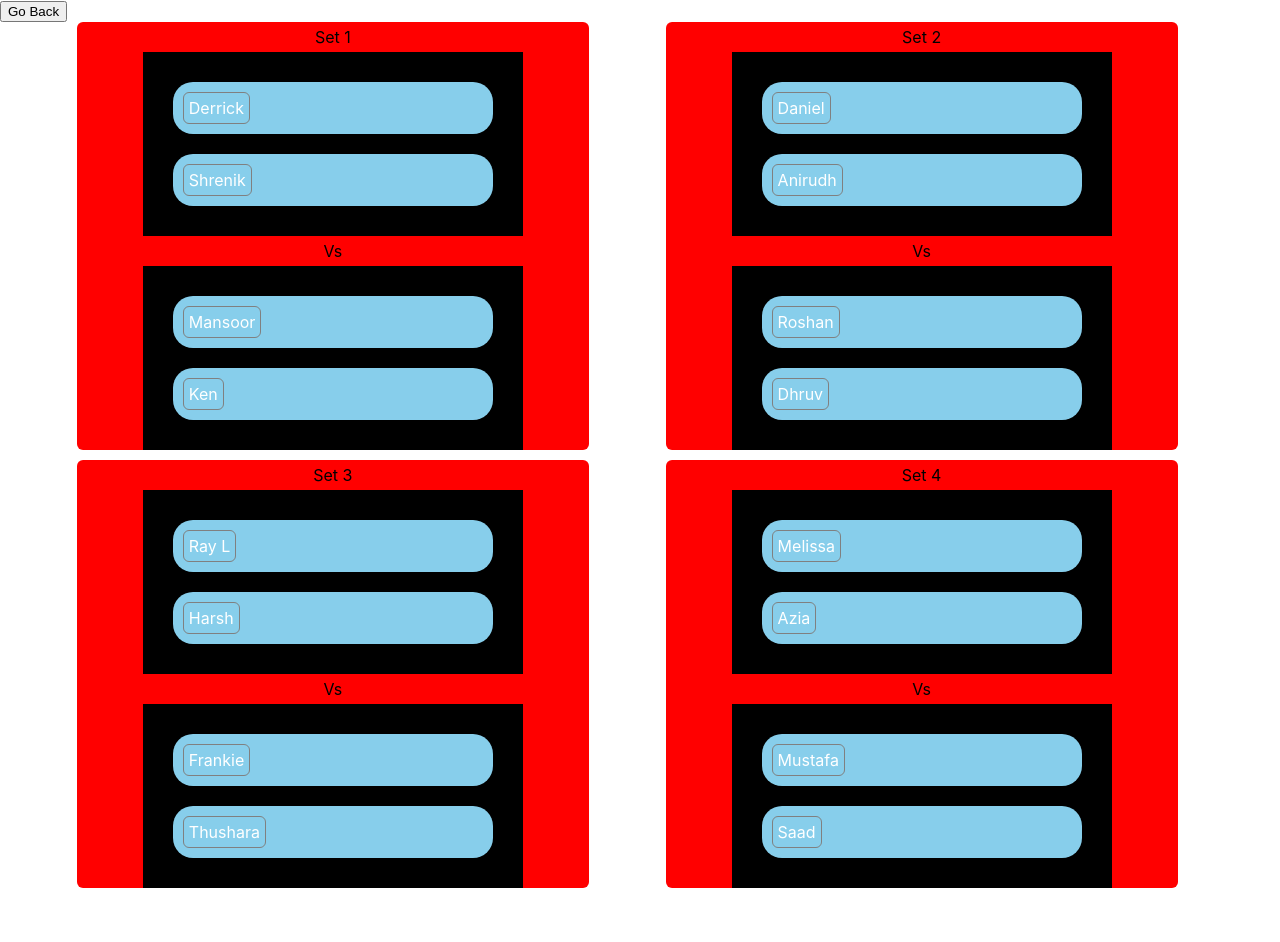
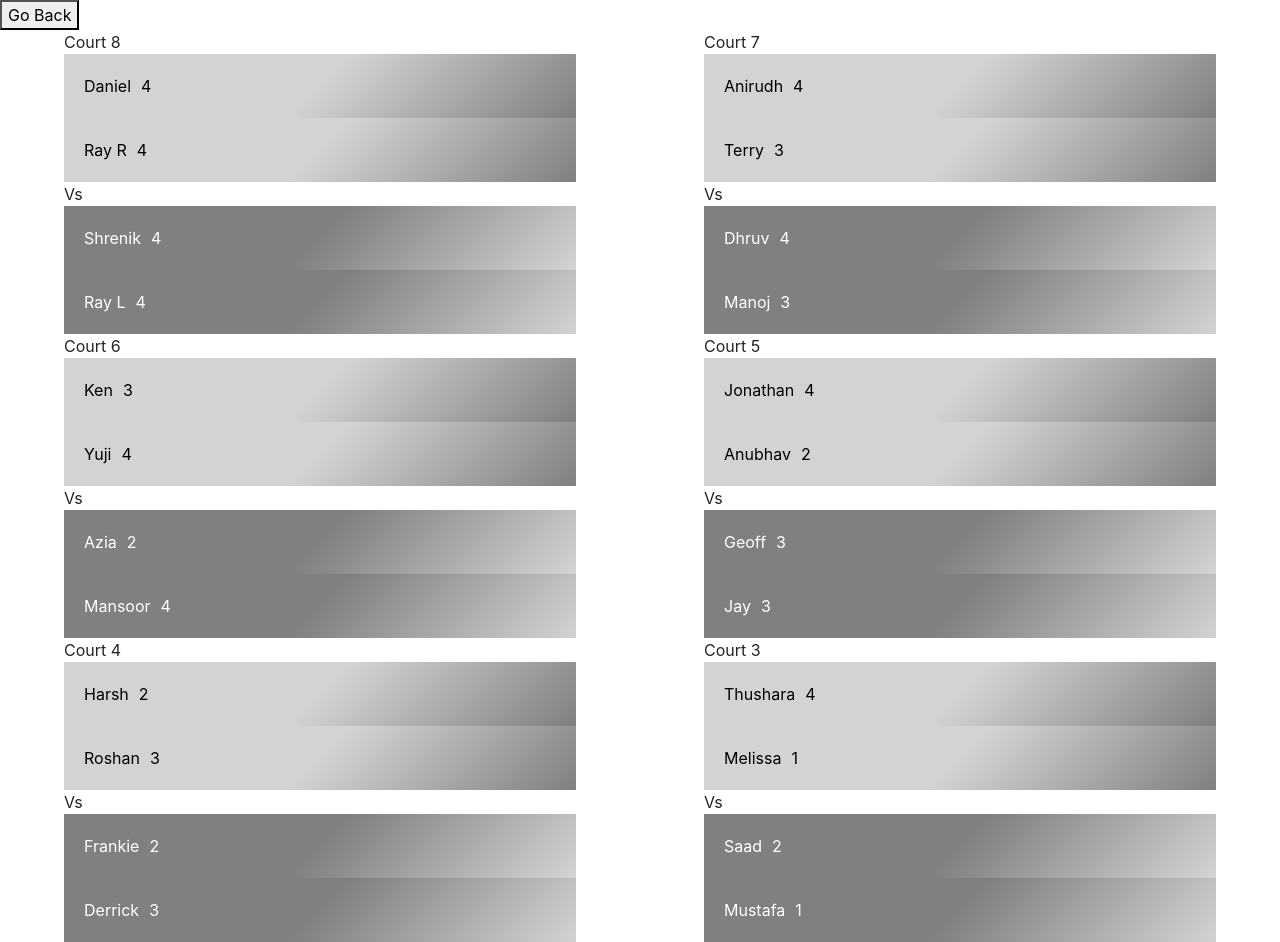
Before and after one commit to Dhrubub/tennis-matches-generator, a React (Create React App) app: page / in a window 1280 px wide. Both pictures are taken after typing "Sample" into the empty fields and a click on the button "Create Sets". Before the commit the page ends 898 px from the top, so only its background shows below. Built offline with nearby package versions, Linux system fonts and the light colour scheme.

Commit message:
added bootstrap, made grid

```diff
--- a/package.json
+++ b/package.json
@@ -14,7 +14,9 @@
     "@types/redux": "^3.6.0",
     "@types/redux-thunk": "^2.1.0",
     "@types/styled-components": "^5.1.7",
+    "bootstrap": "^4.6.0",
     "react": "^17.0.1",
+    "react-bootstrap": "^1.4.3",
     "react-dom": "^17.0.1",
     "react-redux": "^7.2.2",
     "react-scripts": "4.0.1",
--- a/src/components/MatchCreator/matches.tsx
+++ b/src/components/MatchCreator/matches.tsx
@@ -67,6 +67,7 @@ const Matches = (props: ListPlayersProps) => {
                     tempList[count].ability = 4;
                     break;
                 default:
+                    tempList[count].ability = 0;
                     break;
             }
 
@@ -191,7 +192,9 @@ const Matches = (props: ListPlayersProps) => {
                 <Grid>
                     {setUp.map((set, id) => (
                         <IndividualSet key={id}>
-                            <Label>Set {id + 1}</Label>
+                            <Label>Court {8 - id}</Label>
+                            <TeamsContainer>
+
                             <Teams>
                                 <Player id={id} name={set.teamOne.playerOne.name} ability={set.teamOne.playerOne.ability}/>
                                 <Player id={id} name={set.teamOne.playerTwo.name} ability={set.teamOne.playerTwo.ability}/>
@@ -199,9 +202,10 @@ const Matches = (props: ListPlayersProps) => {
 
                             <Label>Vs</Label>
                             <Teams>
-                                <Player id={id} name={set.teamTwo.playerOne.name} ability={set.teamTwo.playerOne.ability}/>
-                                <Player id={id} name={set.teamTwo.playerTwo.name} ability={set.teamTwo.playerTwo.ability}/>
+                                <Player className="second" id={id} name={set.teamTwo.playerOne.name} ability={set.teamTwo.playerOne.ability}/>
+                                <Player className="second" id={id} name={set.teamTwo.playerTwo.name} ability={set.teamTwo.playerTwo.ability}/>
                             </Teams>
+                            </TeamsContainer>
                         </IndividualSet>
                     ))}
                 </Grid>
@@ -248,33 +252,48 @@ const Grid = styled.div`
     width: fit-content;
     margin: auto;
 
+    display: grid;
+
+    grid-template-columns: 50vw 1fr;
+
 `;
 
 const IndividualSet = styled.div`
-    background-color: red;
-    width: 40vw;
-    min-height: calc(50vh - 30px);
-    margin: auto;
-    //margin: 30px;
-    margin-left: 6vw;
-    margin-bottom: 10px;
+    // background-color: red;
+    // width: 40vw;
+    // min-width: 200px;
+    // min-height: calc(50vh - 30px);
+    // margin: auto;
+    // margin: 30px;
+    // //margin-left: 6vw;
+    // //margin-bottom: 10px;
 
-    display: inline-block;
+    // display: inline-block;
 
-    border-radius: 6px;
+    // border-radius: 6px;
+
+    // text-align: left;
+`;
+
+const TeamsContainer = styled.div`
+    // background-color: #000000;
+    // //width: 80%;
+    // padding: 10px;
+
+    // margin: auto;
 `;
 
 const Teams = styled.div`
-    background-color: #000000;
-    width: fit-content;
-    padding: 10px;
+    // background-color: blue;
+    // width: fit-content;
+    // padding: 10px 50px;
 
-    margin: auto;
+    // margin: auto;
 `;
 
 const Label = styled.div`
-    color: black;
-    margin: auto;
-    width: fit-content;
-    padding: 5px;
+    // color: black;
+    // margin: auto;
+    // width: fit-content;
+    // padding: 5px;
 `;
--- a/src/components/MatchCreator/player.tsx
+++ b/src/components/MatchCreator/player.tsx
@@ -1,16 +1,21 @@
 import React from 'react';
 import styled from 'styled-components';
+
+import 'bootstrap/dist/css/bootstrap.min.css';
 
 interface PlayerProps {
     name: string,
     ability: string,
-    id: number
+    id: number,
+
+    className?: string,
 }
 
 const Player = (props: PlayerProps) => {
     return (
-        <Container>
+        <Container className={props.className}>
             <Name>{ props.name }</Name>
+            <Ability>{ props.ability }</Ability>
         </Container>
 
     );
@@ -19,36 +24,53 @@ const Player = (props: PlayerProps) => {
 export default Player;
 
 const Container = styled.div`
-    display: block;
-    border-radius: 20px;
-    color: white;
-    background-color: skyblue;
+    // display: block;
+    // border-radius: 20px;
+    // color: white;
+    // background-color: skyblue;
 
-    height: fit-content;
-    word-wrap: break-word;
+    // height: fit-content;
+    // word-wrap: break-word;
 
-    width: 300px;
-    padding: 10px;
-    z-index: 1000;
+    // width: 100%;
+    // padding: 10px;
+    // z-index: 1000;
 
-    margin: auto;
-    margin: 20px;
+    // margin: auto;
+    // margin: 20px;
+
+    width: 40vw;
+    padding: 20px;
+
+    background-image: linear-gradient(135deg, lightgrey 50% , grey 100% );
+    color: black;
+
+    &.second {
+        background-image: linear-gradient(135deg, grey 50% , lightgrey 100% );
+        color: white;
+
+    }
 `;
 
 const Name = styled.div`
-    border: 1px solid gray;
-    width: fit-content;
-    padding: 5px;
+    // border: 1px solid gray;
+    // width: fit-content;
+    // padding: 5px;
 
-    border-radius: 6px;
+    // border-radius: 6px;
+
+    display: inline;
+    margin-right: 10px;
 
 `;
 
 const Ability = styled.div`
-    border: 1px solid gray;
-    width: fit-content;
-    padding: 5px;
+    // //border: 1px solid gray;
+    // width: fit-content;
+    // padding: 5px;
 
-    border-radius: 6px;
+    // border-radius: 6px;
+
+    display: inline;
 
 `;
--- a/src/store/Players/reducer.ts
+++ b/src/store/Players/reducer.ts
@@ -17,7 +17,7 @@ const testList = [
     {name: "Dhruv", ability: "Proficient"},
     {name: "Shrenik", ability: "Proficient"},
     {name: "Roshan", ability: "Competent"},
-    {name: "Daniel", ability: "Competent"},
+    {name: "Daniel", ability: "Proficient"},
 
     {name: "Mansoor", ability: "Proficient"},
     {name: "Anirudh", ability: "Proficient"},
@@ -34,6 +34,15 @@ const testList = [
     {name: "Melissa", ability: "Beginner"},
     {name: "Mustafa", ability: "Beginner"},
 
+    {name: "Terry", ability: "Competent"},
+    {name: "Jay", ability: "Competent"},
+    {name: "Ray R", ability: "Proficient"},
+    {name: "Jonathan", ability: "Proficient"},
+
+    {name: "Yuji", ability: "Proficient"},
+    {name: "Manoj", ability: "Competent"},
+    {name: "Anubhav", ability: "Intermediate"},
+    {name: "Geoff", ability: "Competent"},
 
 ]
 
```
Also changed, not shown: 1 other file (tests, documents, lock files or other folders).
